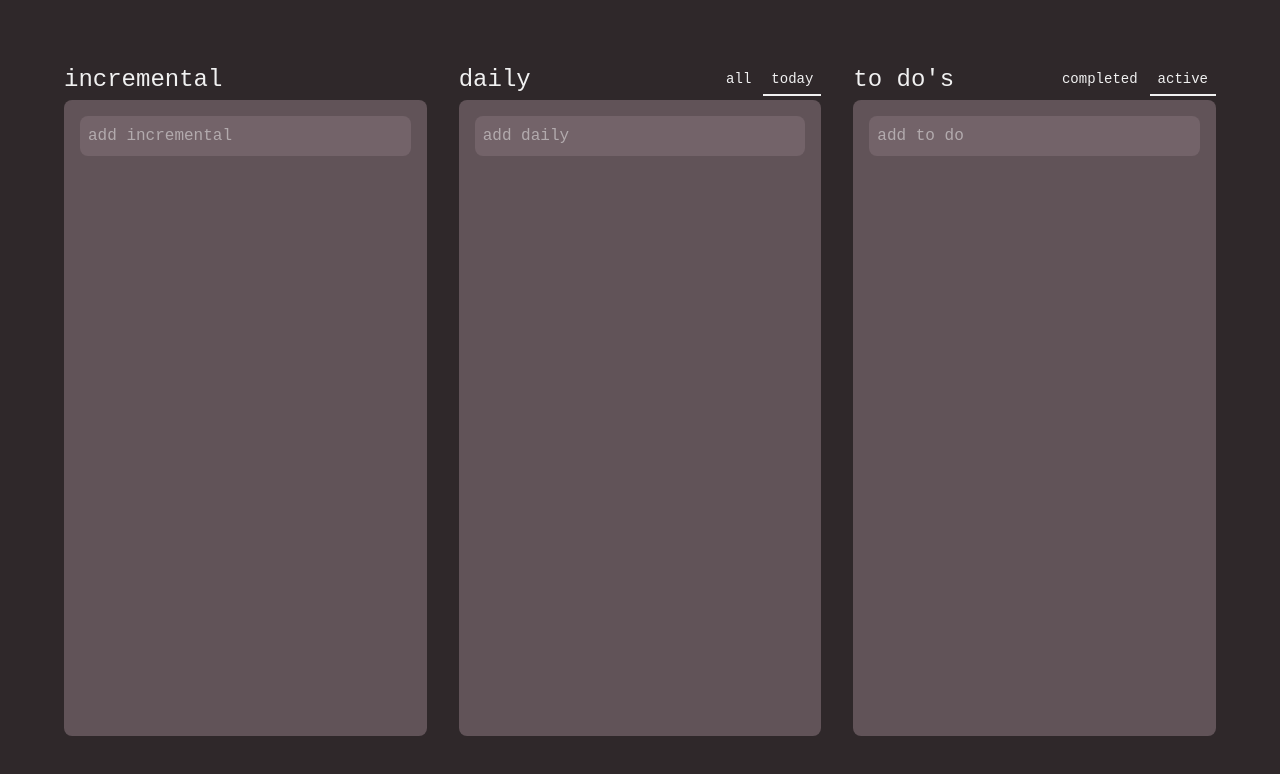
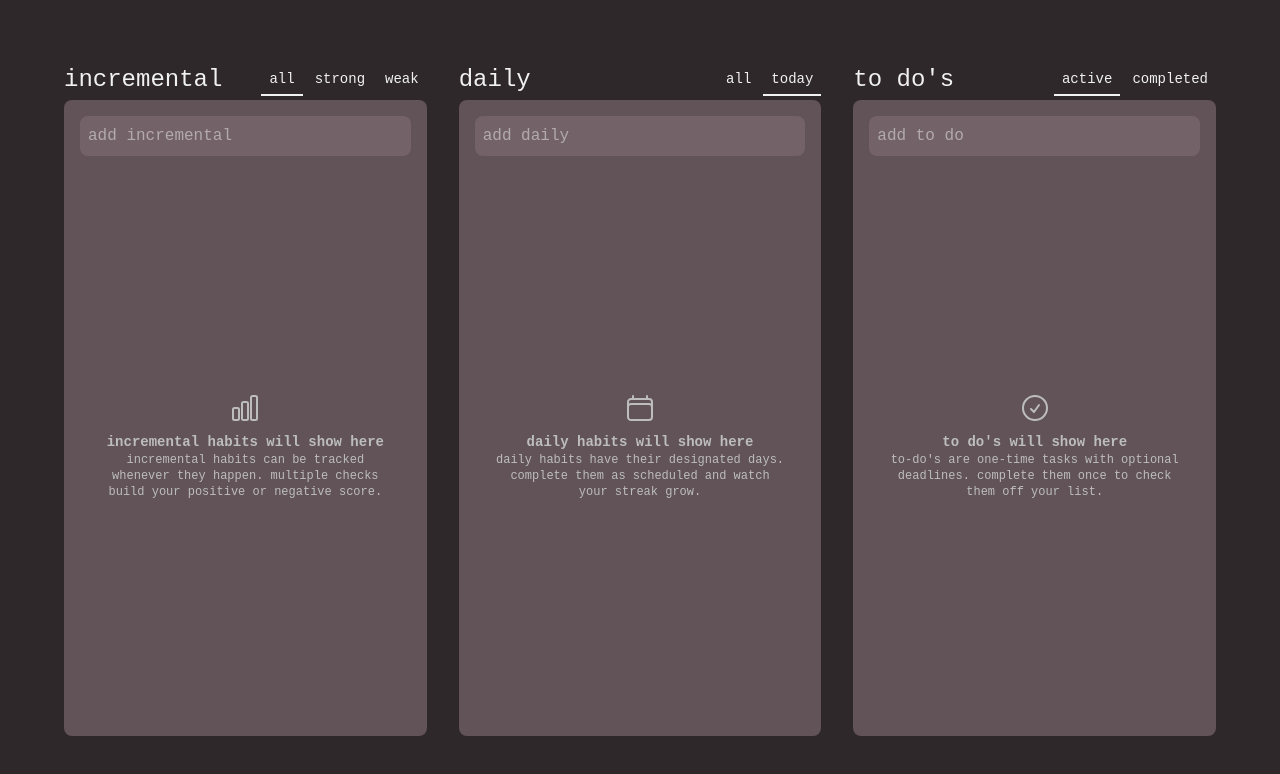
Before and after one commit to BrauUu/habit-tracker, a React (Vite) app: page / in a window 1280 px wide. Shown: the top 774 px of the page. Built offline with nearby package versions, Linux system fonts and the light colour scheme; a web font is replaced by a local one.

Commit message:
improvements

```diff
--- a/src/components/boxes/habitbox/index.tsx
+++ b/src/components/boxes/habitbox/index.tsx
@@ -37,7 +37,7 @@ export function HabitBox({ habit, onlyVisible = true, updateHabit, modalDispatch
 
     const style = {
         transform: CSS.Transform.toString(transform),
-        transition,
+        transition: transition && 'opacity 300ms',
     };
 
     function checkHabit(){
@@ -51,8 +51,8 @@ export function HabitBox({ habit, onlyVisible = true, updateHabit, modalDispatch
 
     return (
         <div
-            className={`w-full text-lg rounded-lg bg-primary-600 p-2 flex flex-row cursor-pointer items-center gap-2 min-h-20 shrink-0
-                ${done ? 'opacity-50' : ''}
+            className={`w-full text-lg rounded-lg bg-primary-600 p-2 flex flex-row cursor-pointer items-center gap-2 min-h-20 shrink-0 transition-all
+                ${done ? 'opacity-50' : 'opacity-100'}
                 `}
             onClick={() => {
                 if (modalDispatch)
--- a/src/components/boxes/todobox/index.tsx
+++ b/src/components/boxes/todobox/index.tsx
@@ -42,7 +42,7 @@ export function TodoBox({ todo, updateHabit, modalDispatch }: TodoBoxProps) {
 
     const style = {
         transform: CSS.Transform.toString(transform),
-        transition,
+        transition: transition && 'opacity 300ms',
     };
 
     function onCheck() {
@@ -59,7 +59,7 @@ export function TodoBox({ todo, updateHabit, modalDispatch }: TodoBoxProps) {
     return (
         <div
             className={`w-full text-lg rounded-lg bg-primary-600 p-2 flex flex-row cursor-pointer items-center gap-2 min-h-20 shrink-0
-                ${doneDate ? 'opacity-50' : ''}
+                ${doneDate ? 'opacity-50' : 'opacity-100'}
                 `}
             onClick={() => {
                 if (modalDispatch)
--- a/src/components/button/index.tsx
+++ b/src/components/button/index.tsx
@@ -23,7 +23,7 @@ export default function Button({ text, type, children, style, action}: ButtonPro
 
     return (
         <button
-        className={`${getStyleByType(type)} ${style} rounded-sm `}
+        className={`${getStyleByType(type)} ${style} rounded-sm transition-colors`}
         onClick={(e) => {
             e.stopPropagation()
             if(action)
--- a/src/components/datePicker/index.tsx
+++ b/src/components/datePicker/index.tsx
@@ -5,10 +5,11 @@ import "react-day-picker/style.css";
 
 interface DatePickerProps {
     date: Date | null,
+    placeholder?: string
     onChange: (date: Date | null) => void
 }
 
-export default function DatePicker({ date, onChange }: DatePickerProps) {
+export default function DatePicker({ date, placeholder, onChange }: DatePickerProps) {
 
     const [selectedDate, setSelectedDate] = useState<Date | null>(date);
     const [isDatePickerOpen, setIsDatePickerOpen] = useState<boolean>(false)
@@ -47,7 +48,7 @@ export default function DatePicker({ date, onChange }: DatePickerProps) {
                 onClick={() => setIsDatePickerOpen(!isDatePickerOpen)}
             >
                 <span className={selectedDate ? 'text-secondary-100' : 'text-secondary-100/50'}>
-                    {selectedDate ? new Date(selectedDate).toLocaleDateString() : 'pick a date'}
+                    {selectedDate ? new Date(selectedDate).toLocaleDateString() : placeholder}
                 </span>
                 <CalendarIcon className="h-5 w-5 text-secondary-100" />
             </button>
--- a/src/components/modal/default/index.tsx
+++ b/src/components/modal/default/index.tsx
@@ -19,7 +19,6 @@ export default function Modal({title, children, onClose, onSave, confirmButtonTe
             document.activeElement.blur()
         }
 
-        // Previne scroll do body no mobile
         document.body.style.overflow = 'hidden'
 
         return () => {
--- a/src/sections/dailyHabitSection.tsx
+++ b/src/sections/dailyHabitSection.tsx
@@ -8,6 +8,7 @@ import Filter from '../components/filter'
 import NewDayModal from '../components/modal/new-day';
 import DayOfWeekSelector from '../components/dayOfWeekSelector';
 import { useToast } from '../hooks/useToast';
+import { CalendarIcon } from '@heroicons/react/24/outline'
 
 interface DailyHabitsSectionProps {
   dailyHabits: DailyHabit[]
@@ -102,6 +103,11 @@ export default function DailyHabitsSection({
           />
         )}
         headerExtra={<Filter value={dailyHabitFilter} onChange={setDailyHabitFilter} filters={filterOptions} />}
+        withoutContent={{
+          icon: CalendarIcon,
+          title: 'daily habits will show here',
+          text: 'daily habits have their designated days. complete them as scheduled and watch your streak grow.'
+        }}
       />
       {
         pendingHabits.length > 0 && (
--- a/src/sections/habitSection.tsx
+++ b/src/sections/habitSection.tsx
@@ -28,6 +28,7 @@ interface HabitSectionProps<HabitType extends Habit> {
     renderHabitBox: (habit: HabitType, updateHabit: (id: string, key: string, value: any) => void, modalDispatch: React.Dispatch<ModalAction>) => ReactNode
     renderDragOverlay: (habit: HabitType) => ReactNode
     renderModalFields?: (habit: HabitType, modalDispatch: React.Dispatch<ModalAction>) => ReactNode
+    withoutContent: { icon: React.ComponentType<React.SVGProps<SVGSVGElement>>, title: string, text: string }
     headerExtra?: ReactNode
     footerExtra?: ReactNode
     contentExtra?: ReactNode
@@ -47,7 +48,8 @@ export default function HabitSection<HabitType extends Habit>({
     renderModalFields,
     headerExtra,
     footerExtra,
-    contentExtra
+    contentExtra,
+    withoutContent
 }: HabitSectionProps<HabitType>) {
 
     const toast = useToast()
@@ -152,10 +154,20 @@ export default function HabitSection<HabitType extends Habit>({
                         <div>
                             <Input placeholder={`add ${templateHabit.type}`} onSubmit={createNewHabit} submitOnEnter={true} />
                         </div>
-                        {contentExtra}
-                        <div className='overflow-y-auto flex flex-col gap-2 '>
-                            {habits.map((habit) => renderHabitBox(habit, onUpdateHabit, modalDispatch))}
-                        </div>
+                        {habits.length ?
+                            <>
+                                {contentExtra}
+                                <div className='overflow-y-auto flex flex-col gap-2 '>
+                                    {habits.map((habit) => renderHabitBox(habit, onUpdateHabit, modalDispatch))}
+                                </div>
+                            </>
+                            :
+                            <div className='flex flex-1 justify-center items-center text-center flex-col text-secondary-300 px-5'>
+                                <withoutContent.icon className='h-8 w-8' />
+                                <p className='text-sm font-semibold mt-2'>{withoutContent.title}</p>
+                                <p className='text-xs'>{withoutContent.text}</p>
+                            </div>
+                        }
                     </Whiteboard>
                 </SortableContext>
                 <DragOverlay>
@@ -210,7 +222,7 @@ export default function HabitSection<HabitType extends Habit>({
                     }}
                     confirmButtonText="delete"
                 >
-                    <p>are you sure you want to delete the habit <strong>{modalState.data.habit.title}</strong>?</p>
+                    <p>are you sure you want to delete <strong>{modalState.data.habit.title}</strong>?</p>
                 </Modal>
             )}
         </div>
--- a/src/sections/incrementalHabitSection.tsx
+++ b/src/sections/incrementalHabitSection.tsx
@@ -4,6 +4,9 @@ import HabitSection from './habitSection'
 import { IncrementalHabitBox, DragOverlayIncrementalHabitBox } from '../components/boxes/incrementalhabitbox'
 import ResetFrequencySelector from '../components/resetFrequencySelector';
 import { useToast } from '../hooks/useToast';
+import Filter from '../components/filter';
+import { useMemo, useState } from 'react';
+import { ChartBarIcon } from '@heroicons/react/24/outline';
 
 interface IncrementalHabitsSectionProps {
   incrementalHabits: IncrementalHabit[]
@@ -21,6 +24,25 @@ export default function IncrementalHabitsSection({
   onAddIncrementalHabit
 }: IncrementalHabitsSectionProps) {
   const toast = useToast()
+  const [incrementalHabitFilter, setIncrementalHabitFilter] = useState<number | null>(0)
+
+  const filterOptions = [
+    { 'label': 'all', 'value': 0 },
+    { 'label': 'strong', 'value': 1 },
+    { 'label': 'weak', 'value': -1 }
+  ]
+
+  const habitsListFiltered = useMemo(() => {
+    if (incrementalHabitFilter === 0) return [...incrementalHabits]
+    if (incrementalHabitFilter === 1) return incrementalHabits.filter(habit => checkHabitStrength(habit, incrementalHabitFilter))
+    if (incrementalHabitFilter === -1) return incrementalHabits.filter(habit => checkHabitStrength(habit, incrementalHabitFilter))
+    return [...incrementalHabits]
+  }, [incrementalHabitFilter, incrementalHabits])
+
+  function checkHabitStrength(habit: IncrementalHabit, filter: number) {
+    const strength : number = habit.positiveCount - habit.negativeCount
+    return strength > 0 && filter == 1 || strength < 0 && filter == -1
+  }
 
   function createDefaultHabit(id: string, title: string): IncrementalHabit {
     return {
@@ -48,7 +70,7 @@ export default function IncrementalHabitsSection({
   return (
     <HabitSection
       title="incremental"
-      habits={incrementalHabits}
+      habits={habitsListFiltered}
       setHabits={setIncrementalHabits}
       onUpdateHabit={onUpdateIncrementalHabit}
       onDeleteHabit={onDeleteIncrementalHabit}
@@ -66,12 +88,18 @@ export default function IncrementalHabitsSection({
       renderDragOverlay={(habit) => (
         <DragOverlayIncrementalHabitBox key={habit.id} habit={habit} />
       )}
+      headerExtra={<Filter value={incrementalHabitFilter} onChange={setIncrementalHabitFilter} filters={filterOptions} />}
       renderModalFields={(habit, modalDispatch) => (
         <ResetFrequencySelector
           resetFrequency={habit.resetFrequency}
           onChange={(v) => modalDispatch({ type: 'updateHabit', payload: { resetFrequency: v } })}
         />
       )}
+       withoutContent={{
+        icon: ChartBarIcon,
+        title: 'incremental habits will show here',
+        text: 'incremental habits can be tracked whenever they happen. multiple checks build your positive or negative score.'
+        }}
     />
   )
 }
--- a/src/sections/todoSection.tsx
+++ b/src/sections/todoSection.tsx
@@ -7,6 +7,7 @@ import { TodoBox, DragOverlayTodoBox } from '../components/boxes/todobox'
 import Filter from '../components/filter'
 import { useToast } from '../hooks/useToast';
 import DatePicker from '../components/datePicker'
+import { CheckCircleIcon } from '@heroicons/react/24/outline'
 
 interface TodosSectionProps {
   todos: Todo[]
@@ -25,16 +26,16 @@ export default function TodosSection({
 }: TodosSectionProps) {
 
   const toast = useToast()
-  const [todoFilter, setTodoFilter] = useState<number | null>(1)
+  const [todoFilter, setTodoFilter] = useState<number | null>(0)
 
   const filterOptions = [
-    { 'label': 'completed', 'value': 0 },
-    { 'label': 'active', 'value': 1 },
+    { 'label': 'active', 'value': 0 },
+    { 'label': 'completed', 'value': 1 },
   ]
 
   const todosFiltered = useMemo(() => {
-    if (todoFilter === 0) return todos.filter(todo => checkIfItsDone(todo))
-    if (todoFilter === 1) return todos.filter(todo => checkIfItsDone(todo, false))
+    if (todoFilter === 0) return todos.filter(todo => checkIfItsDone(todo, false))
+    if (todoFilter === 1) return todos.filter(todo => checkIfItsDone(todo))
     return [...todos]
   }, [todoFilter, todos])
 
@@ -81,7 +82,7 @@ export default function TodosSection({
         )}
         renderModalFields={(habit, modalDispatch) => (
           <div className='flex justify-center'>
-            <DatePicker date={habit.dueDate} onChange={(v) => modalDispatch({ type: 'updateHabit', payload: { dueDate: v } })} />
+            <DatePicker date={habit.dueDate}  placeholder='pick a deadline if needed' onChange={(v) => modalDispatch({ type: 'updateHabit', payload: { dueDate: v } })} />
           </div>
         )}
         renderDragOverlay={(todo) => (
@@ -89,9 +90,14 @@ export default function TodosSection({
         )}
         headerExtra={<Filter value={todoFilter} onChange={setTodoFilter} filters={filterOptions} />}
         contentExtra={
-          todoFilter == 0 &&
+          todoFilter == 1 &&
           <p className='text-xs text-center text-secondary-200'>completed todos are deleted after 7 days</p>
         }
+        withoutContent={{
+          icon: CheckCircleIcon,
+          title: 'to do\'s will show here',
+          text: 'to-do\'s are one-time tasks with optional deadlines. complete them once to check them off your list.'
+        }}
       />
     </>
   )
```
Also changed, not shown: src/components/mobileNav/index.tsx (+4 -4 lines).
